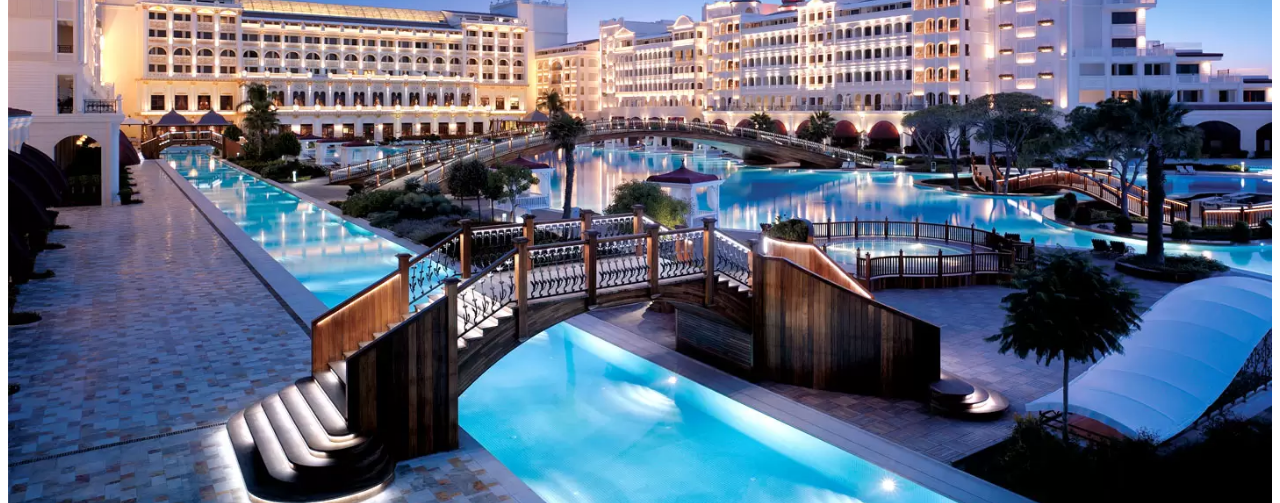
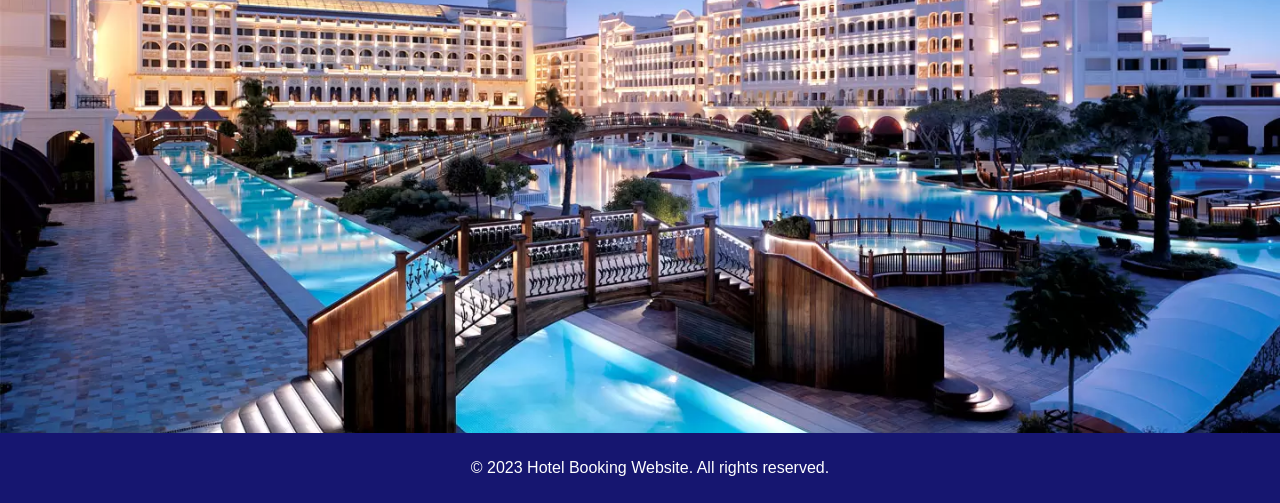
Before and after one commit to Yamini-hari/Hote_Management_SRH_SDP, a plain HTML site: page hotel.html in a window 1280 px wide. Shown: the part 297-800 px from the top of the page. Drawn offline with Linux system fonts and the light colour scheme.

Commit message:
footer added on homescreen to hotel

```diff
--- a/hotel.html
+++ b/hotel.html
@@ -3,6 +3,24 @@
 <head>
     <title>Hotel Booking Website</title>
     <link rel="stylesheet" type="text/css" href="style.css">
+    <style>
+        body {
+            margin: 0;
+            padding: 0;
+            font-family: 'Arial', sans-serif;
+        }
+
+        .footer {
+            background-color: rgb(22, 22, 112);
+            color: white;
+            text-align: center;
+            padding: 10px;
+            position: fixed;
+            bottom: 0;
+            width: 100%;
+        }
+    </style>
+
 </head>
 <body>
     <div class="navbar">
@@ -64,6 +82,12 @@
             <img src="./Assets/images/presidential.jpg" alt="Presidential suite">
         </div>
 
+        <div class="footer">
+            <p>&copy; 2023 Hotel Booking Website. All rights reserved.</p>
+        </div>
+
     </div>
+
+
 </body>
 </html>
```
